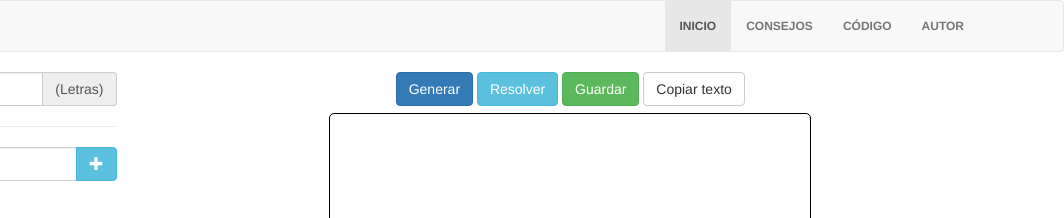
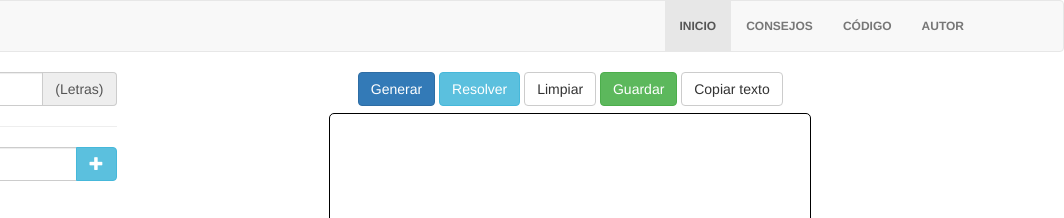
Before and after one commit to JoelTinx/Sopator, a website: page index.html in a window 1280 px wide. Shown: the top 218 px of the page, 216-1280 px from the left. Drawn offline with Linux system fonts and the light colour scheme; files that its build step writes are made by us from their sources.

Commit message:
01.07.2016 Changes in sopator.js, add clean function

```diff
--- a/index.html
+++ b/index.html
@@ -59,9 +59,10 @@
         <div class="col-xs-12 col-sm-9">
           <div class="row">
             <div class="col-xs-12 text-center">
-              <input type="button" class="btn btn-primary" id="btnInit" name="inicio" value="Generar"onclick="sopator.generate()">
+              <input type="button" class="btn btn-primary" id="btnInit" name="inicio" value="Generar" onclick="sopator.generate()">
               <input type="button" class="btn btn-info" id="btnSolve" name="solve" value="Resolver" onclick="sopator.solve2()">
-              <input type="button" class="btn btn-success" id="btnSave" name="save" value="Guardar"onclick="sopator.save()">
+              <input type="button" class="btn btn-default" id="btnClean" name="clean" value="Limpiar" onclick="sopator.clean()">
+              <input type="button" class="btn btn-success" id="btnSave" name="save" value="Guardar" onclick="sopator.save()">
               <input type="button" class="btn btn-default" id="btnTexto" name="texto" value="Copiar texto" data-toggle="modal" data-target="#miModal" onclick="showText()">
             </div>
             <hr>
--- a/js/sopator.js
+++ b/js/sopator.js
@@ -210,6 +210,13 @@ var sopator = (function(){
       }
     }
 
+    function clean() {
+        colorFondo();
+        tablero = tableroBk.slice();
+        dibuja();
+        paintListWords();
+    }
+
     function equiv(dir) {
       var ix = 0;
       for (var i = 0; i < dirx.length; i++) {
@@ -287,6 +294,7 @@ var sopator = (function(){
         generate: generate,
         solve2:   solve2,
         save:     save,
+        clean:    clean,
         toString: toString,
         palabras: palabras
     };
```
Also changed, not shown: dist/codigo.html, dist/consejos.html, dist/index.html, dist/js/sopator.min.js.
